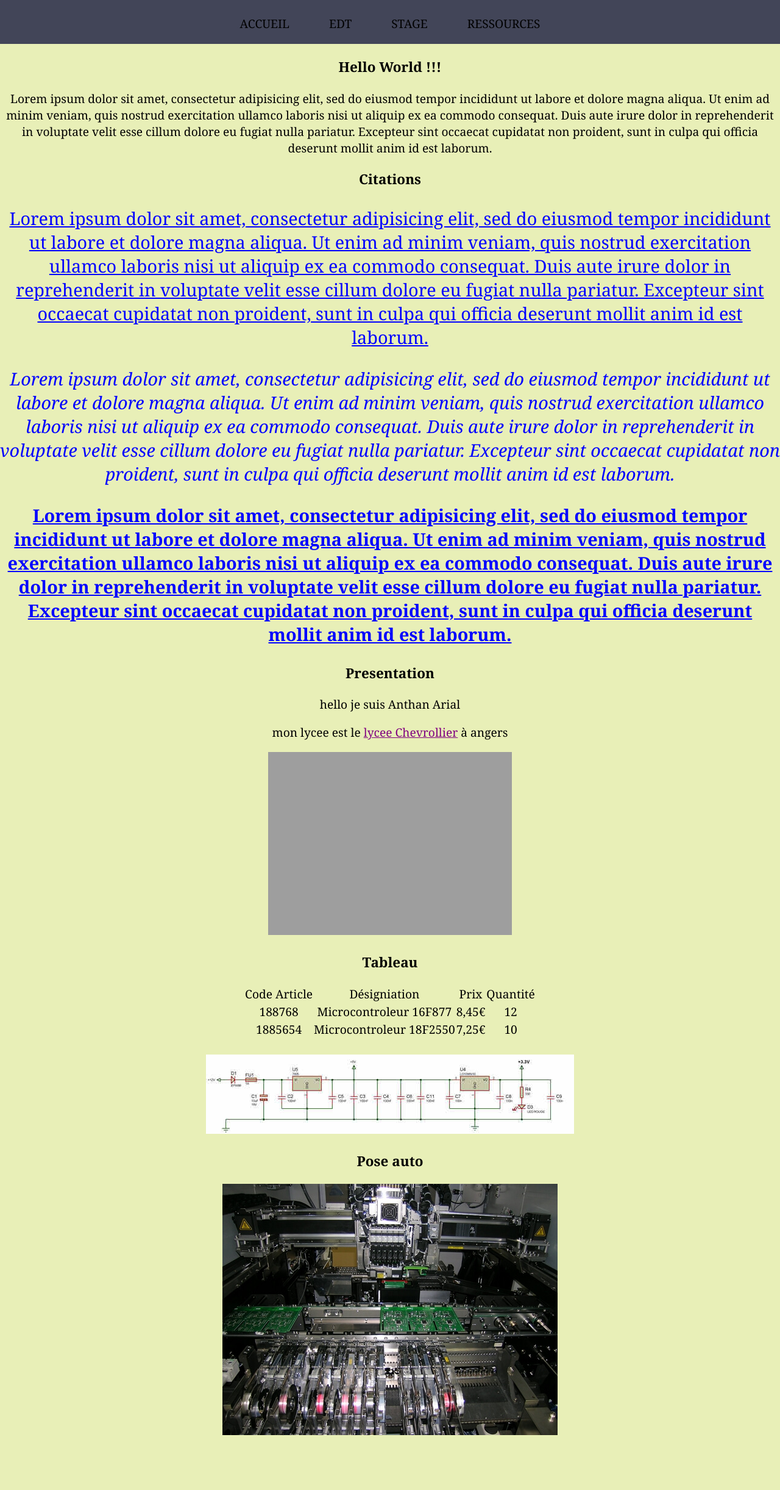
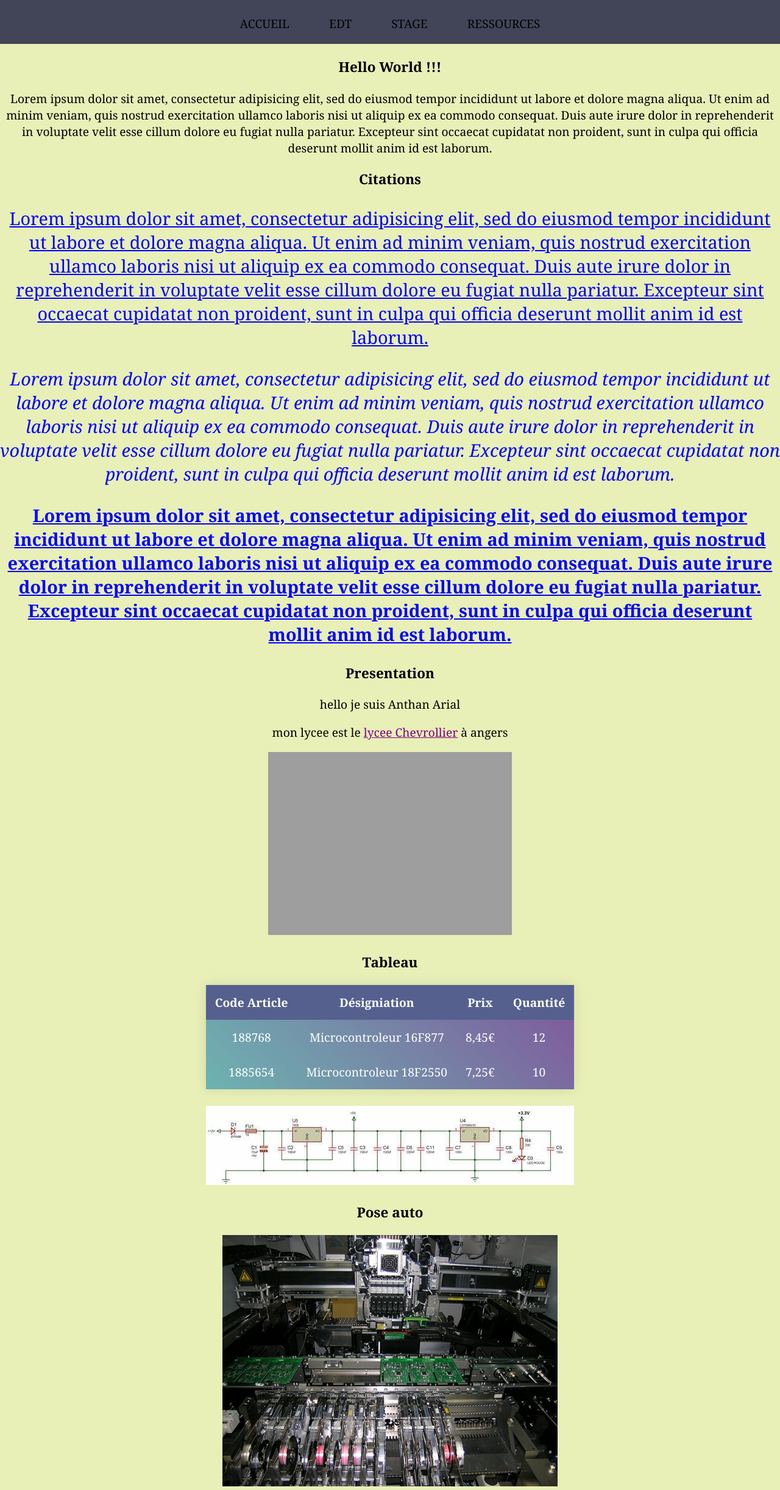
Before and after one commit to MrRoiPanda/Cours_Lycee, a PHP site: page / in a window 1280 px wide. Shown: the whole page at 61% size. Before the commit the page ends 2353 px from the top, so only its background shows below. Run offline with PHP 8.4, Linux system fonts and the light colour scheme; grey boxes are pictures that could not be loaded.

Commit message:
Good Table css

```diff
--- a/Cours_1/css/table.css
+++ b/Cours_1/css/table.css
@@ -2,5 +2,26 @@
 table {
   margin: 0 auto;
   border-collapse: collapse;
-  background-color: #E8EFB7;
+/*  background-color: #E8EFB7;*/
 }
+table {
+  background: linear-gradient(45deg, #49a09d, #5f2c82);
+	border-collapse: collapse;
+	overflow: hidden;
+	box-shadow: 0 0 20px rgba(0,0,0,0.1);
+}
+th{
+  padding: 15px;
+	background-color: rgba(255,255,255,0.2);
+	color: #fff;
+  background-color: #55608f;
+}
+
+td {
+	padding: 15px;
+	background-color: rgba(255,255,255,0.2);
+	color: #fff;
+}
+tr:hover {
+			background-color: rgba(255,255,255,0.3);
+}
--- a/Cours_1/index.html
+++ b/Cours_1/index.html
@@ -44,16 +44,21 @@
       <!-- Exo 4 -->
       <h3>Tableau</h3>
       <table>
+        <thead>
           <tr>
-          <td>Code Article</td><td> Désigniation</td><td>Prix</td><td>Quantité</td>
+            <th>Code Article</th><th> Désigniation</th><th>Prix</th><th>Quantité</th>
           </tr>
+        </thead>
+        <tbody>
           <tr>
             <td>188768</td><td>Microcontroleur 16F877</td><td>8,45€</td><td>12</td>
           </tr>
           <tr>
             <td>1885654</td><td>Microcontroleur 18F2550</td><td>7,25€</td><td>10</td>
           </tr>
+        </tbody>
       </table>
+
       <br>
       <img src="img/schema.jpg" alt="Schemat de cablage">
       <!-- Exo 5 -->
```
Lines whose indentation alone changed are shown as unchanged.
